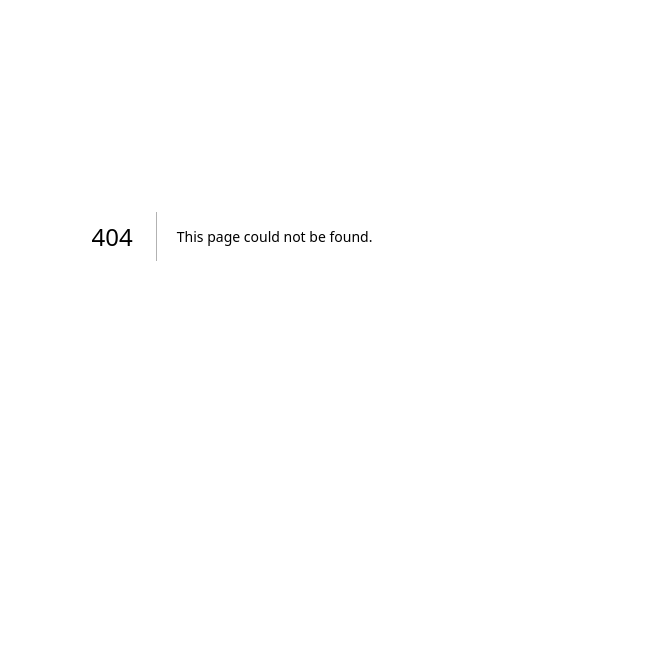
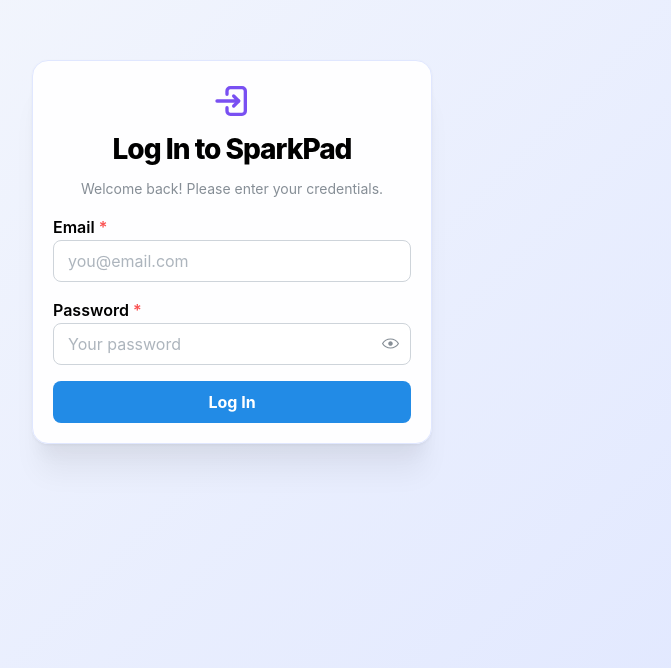
Before and after one commit to EddieKavik/sparkpad, a Next.js app: page /login in a window 1280 px wide. Before the commit this address had no page. Shown: the part 164-832 px from the top of the page, without its empty margins (408-1079 px from the left). Before the commit the page ends 800 px from the top, so only its background shows below. Built offline with nearby package versions, Linux system fonts and the light colour scheme.

Commit message:
feat: improve sign-up UX with field-level and general error display

```diff
--- /dev/null
+++ b/src/app/login/page.tsx
@@ -0,0 +1,179 @@
+"use client";
+import { useState } from "react";
+import {
+    TextInput,
+    PasswordInput,
+    Button,
+    Box,
+    Title,
+    Paper,
+    Stack,
+    Text,
+    Center,
+    rem,
+} from "@mantine/core";
+import { showNotification } from "@mantine/notifications";
+import { IconLogin2 } from "@tabler/icons-react";
+import { useRouter } from "next/navigation";
+
+async function encryptPassword(password: string, saltB64: string): Promise<string> {
+    // Decode base64 salt
+    const salt = Uint8Array.from(atob(saltB64), c => c.charCodeAt(0));
+    const enc = new TextEncoder();
+    const passwordKey = await window.crypto.subtle.importKey(
+        "raw",
+        enc.encode(password),
+        { name: "PBKDF2" },
+        false,
+        ["deriveBits", "deriveKey"]
+    );
+    const derivedKey = await window.crypto.subtle.deriveKey(
+        {
+            name: "PBKDF2",
+            salt,
+            iterations: 100000,
+            hash: "SHA-256",
+        },
+        passwordKey,
+        { name: "AES-GCM", length: 256 },
+        true,
+        ["encrypt", "decrypt"]
+    );
+    const rawKey = await window.crypto.subtle.exportKey("raw", derivedKey);
+    const combined = new Uint8Array(salt.length + rawKey.byteLength);
+    combined.set(salt, 0);
+    combined.set(new Uint8Array(rawKey), salt.length);
+    return btoa(String.fromCharCode(...combined));
+}
+
+function extractSaltFromEncrypted(encrypted: string): string {
+    // The salt is the first 16 bytes (base64-encoded)
+    const bytes = Uint8Array.from(atob(encrypted), c => c.charCodeAt(0));
+    const salt = bytes.slice(0, 16);
+    return btoa(String.fromCharCode(...salt));
+}
+
+export default function LoginPage() {
+    const [email, setEmail] = useState("");
+    const [password, setPassword] = useState("");
+    const [loading, setLoading] = useState(false);
+    const router = useRouter();
+
+    const handleSubmit = async (e: React.FormEvent) => {
+        e.preventDefault();
+        setLoading(true);
+        try {
+            // Fetch encrypted password from Civil Memory
+            const res = await fetch(
+                "http://localhost:3333/users?mode=volatile&key=" + encodeURIComponent(email)
+            );
+            if (!res.ok) throw new Error("Invalid email or password");
+            const encryptedPassword = await res.text();
+            // Extract salt from stored encrypted password
+            const saltB64 = extractSaltFromEncrypted(encryptedPassword);
+            // Encrypt entered password with extracted salt
+            const encryptedInput = await encryptPassword(password, saltB64);
+            if (encryptedInput !== encryptedPassword) throw new Error("Invalid email or password");
+            // Simulate token and user object
+            const token = "dummy-token";
+            const user = { name: email.split("@")[0] };
+            localStorage.setItem("token", token);
+            localStorage.setItem("user", JSON.stringify(user));
+            showNotification({
+                title: "Success",
+                message: "Login successful!",
+                color: "green",
+            });
+            router.push("/");
+        } catch (err: any) {
+            showNotification({
+                title: "Error",
+                message: err.message || "Login failed.",
+                color: "red",
+            });
+        } finally {
+            setLoading(false);
+        }
+    };
+
+    return (
+        <Box
+            style={{
+                minHeight: "100vh",
+                background: "linear-gradient(135deg, #f8fafc 0%, #e0e7ff 100%)",
+                padding: rem(16),
+            }}
+        >
+            <Center style={{ minHeight: "100vh" }}>
+                <Paper
+                    shadow="xl"
+                    radius="lg"
+                    p="lg"
+                    withBorder
+                    style={{
+                        width: "100%",
+                        maxWidth: 400,
+                        minWidth: 0,
+                        background: "rgba(255,255,255,0.95)",
+                        border: "1px solid #e0e7ff",
+                    }}
+                >
+                    <Stack align="center" mb="md" gap="xs">
+                        <IconLogin2 size={40} color="#7950f2" />
+                        <Title order={2} style={{ fontWeight: 800, letterSpacing: -1, fontSize: rem(28) }}>
+                            Log In to SparkPad
+                        </Title>
+                        <Text c="dimmed" size="sm" ta="center">
+                            Welcome back! Please enter your credentials.
+                        </Text>
+                    </Stack>
+                    <form onSubmit={handleSubmit}>
+                        <Stack gap="md">
+                            <TextInput
+                                label="Email"
+                                placeholder="you@email.com"
+                                value={email}
+                                onChange={(e) => setEmail(e.currentTarget.value)}
+                                required
+                                autoComplete="email"
+                                size="md"
+                                radius="md"
+                                withAsterisk
+                                styles={{
+                                    input: { fontSize: rem(16) },
+                                    label: { fontWeight: 600 },
+                                }}
+                            />
+                            <PasswordInput
+                                label="Password"
+                                placeholder="Your password"
+                                value={password}
+                                onChange={(e) => setPassword(e.currentTarget.value)}
+                                required
+                                autoComplete="current-password"
+                                size="md"
+                                radius="md"
+                                withAsterisk
+                                styles={{
+                                    input: { fontSize: rem(16) },
+                                    label: { fontWeight: 600 },
+                                }}
+                            />
+                            <Button
+                                type="submit"
+                                loading={loading}
+                                size="md"
+                                radius="md"
+                                fullWidth
+                                gradient={{ from: "indigo", to: "violet", deg: 90 }}
+                                style={{ fontWeight: 700, fontSize: rem(16) }}
+                            >
+                                Log In
+                            </Button>
+                        </Stack>
+                    </form>
+                </Paper>
+            </Center>
+        </Box>
+    );
+}
```
Also changed, not shown: src/app/signup/page.tsx (+24 -2 lines).
